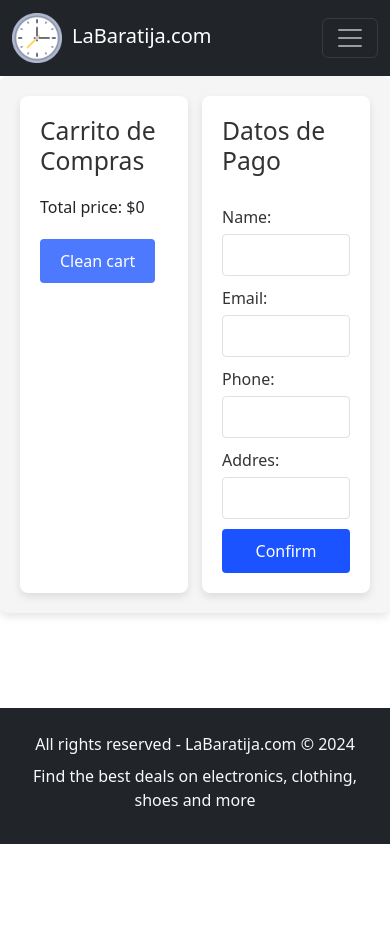
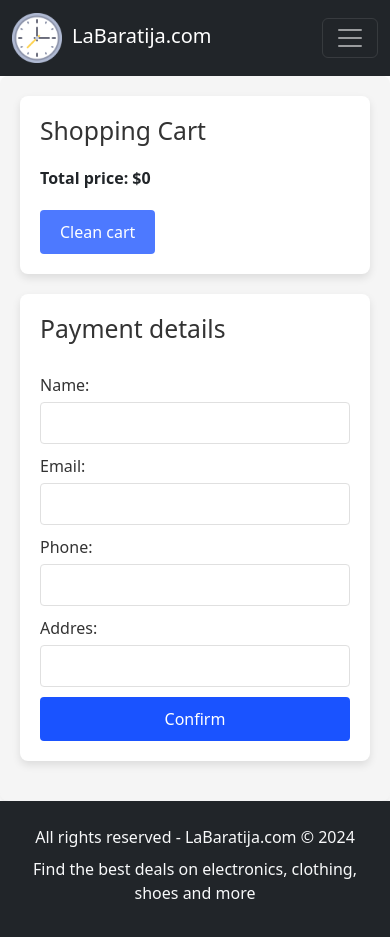
Before and after one commit to EduardoNavarroTest/coder-react, a React (Vite) app: page /cart in a window 390 px wide. Before the commit the page ends 844 px from the top, so only its background shows below. Built offline with nearby package versions, Linux system fonts and the light colour scheme.

Commit message:
Responsive shopping cart

```diff
--- a/src/pages/Checkout.css
+++ b/src/pages/Checkout.css
@@ -1,6 +1,6 @@
 .carrito-container {
   display: flex;
-  justify-content: space-between;
+  flex-direction: column;
   padding: 20px;
   background-color: #f5f5f5;
   border-radius: 8px;
@@ -8,7 +8,8 @@
 }
 
 .carrito-izquierda, .carrito-derecha {
-  width: 48%;
+  width: 100%;
+  margin-bottom: 20px;
 }
 
 .carrito-izquierda {
@@ -114,3 +115,16 @@
   border-color: #4d79ff;
   box-shadow: 0 0 5px rgba(77, 121, 255, 0.5);
 }
+
+/* Media query for larger screens */
+@media (min-width: 768px) {
+  .carrito-container {
+    flex-direction: row;
+    justify-content: space-between;
+  }
+
+  .carrito-izquierda, .carrito-derecha {
+    width: 48%;
+    margin-bottom: 0;
+  }
+}
--- a/src/pages/Checkout.jsx
+++ b/src/pages/Checkout.jsx
@@ -1,6 +1,8 @@
 import React, { useContext } from "react";
 import { myContextCart } from "../context/context";
 import { useForm } from "react-hook-form";
+import toast from 'react-hot-toast';
+import ToastConfig from "../utils/ToastConfig.jsx";
 import "./Checkout.css";
 
 const Checkout = () => {
@@ -14,9 +16,11 @@
   };
 
   return (
+
     <div className="carrito-container">
+
       <div className="carrito-izquierda">
-        <h2>Carrito de Compras</h2>
+        <h2>Shopping Cart</h2>
         <ul className="productos-lista">
           {cart.map((product) => (
             <li key={product.id}>
@@ -27,90 +31,36 @@
             </li>
           ))}
         </ul>
-        <p>Total price: ${totalPrice()}</p>
+        <strong><p>Total price: ${totalPrice()}</p></strong>
         <div className="opciones-carrito">
           <button className="vaciar-carrito" onClick={cleanCart}>Clean cart</button>
         </div>
       </div>
 
       <div className="carrito-derecha">
-        <h2>Datos de Pago</h2>
+
+        <h2>Payment details</h2>
         <form className="datos-pago-form" onSubmit={handleSubmit(send)}>
           <label>Name:</label>
-          <input type="text" {...register("name")} />
+          <input type="text" {...register("name", { required: "required" })} />
 
           <label>Email:</label>
-          <input type="email" {...register("email")} />
+          <input type="email" {...register("email", { required: "required" })} />
 
           <label>Phone:</label>
-          <input type="tel" {...register("phone")} />
+          <input type="tel" {...register("phone", { required: "required" })} />
 
           <label>Addres:</label>
-          <input type="text" {...register("addres")} />
+          <input type="text" {...register("address", { required: "required" })} />
 
-          <button className="confirm-cart" type="submit">Confirm</button>
+          <button className="confirm-cart" type="submit" disabled={cart.length === 0}>Confirm</button>
         </form>
+
       </div>
+
     </div>
+
   );
 };
 
 export default Checkout;
-
-// const Clothes = () => {
-
-//   const {register, handleSubmit} = useForm();
-
-//   /*
-//     const [name, setName] = useState('');
-//     const [email, setEmail] = useState('');
-//     const [phone, setPhone] = useState('');
-//   */
-//   /*const handleSubmit = (e) => {
-//     e.preventDefault();
-
-//     console.log('Formulario enviado:',  formData );
-//   };
-
-//   const handleChange = (e) => {
-//     const { name, value } = e.target;
-//     setFormData({ ...formData, [name]: value });
-//   };
-
-//     const handleName = (e) => {
-//       setName(e.target.value)
-//     }
-
-//     const handleEmail = (e) => {
-//       setEmail(e.target.value)
-//     }
-
-//     const handlePhone = (e) => {
-//       setPhone(e.target.value)
-//     }
-//   */
-
-//     const send = (data) => {
-//       console.log(data);
-//     }
-
-//   return (
-//     <form onSubmit={(handleSubmit(send))}>
-//       <div>
-//         <label>Nombre:</label>
-//         <input type="text" {...register('name')} />
-//       </div>
-//       <div>
-//         <label>Correo:</label>
-//         <input type="email" {...register('email')} />
-//       </div>
-//       <div>
-//         <label>Teléfono:</label>
-//         <input type="tel" {...register('phone')}  />
-//       </div>
-//       <button type="submit">Enviar</button>
-//     </form>
-//   );
-// };
-
-// export default Clothes;
```
